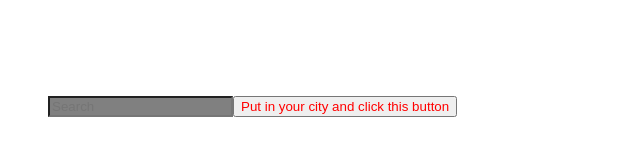
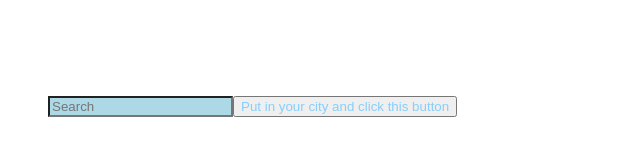
Before and after one commit to DRibeiro1124/weather-api, a website: page public/index.html in a window 1280 px wide. Shown: the whole page, without its empty margins (0-640 px from the left). Drawn offline with Linux system fonts and the light colour scheme.

Commit message:
added city output to UI

```diff
--- a/public/main.js
+++ b/public/main.js
@@ -20,10 +20,10 @@ const weatherButton = () => {
         console.log('error', Response)
       }
     }).then(weatherResult => {
-      document.querySelector('.searchResults').textContent = weatherResult.main.temp + ' Fahrenheit'
+      document.querySelector('.searchResults').textContent = userInput + ' forecast right now is ' + weatherResult.main.temp + ' Fahrenheit'
+      console.log('Search Results = ', weatherResult)
 
       // Since the project calls for one city I'm going with a span instead outputting New Li and appending child
-      // console.log('Search Results = ', weatherResult)
       // const parent = document.querySelector('.searchResults')
       // const newLi = document.createElement('li')
       // newLi.textContent = weatherResult.main.temp
--- a/public/screen.css
+++ b/public/screen.css
@@ -25,12 +25,12 @@ header {
  }
 
  button {
-   color: red;
+   color: lightskyblue;
    size: 2em;
  }
 
  .input {
-   background-color:grey;
+   background-color: lightblue;
  }
 
  .searchResults {
```
